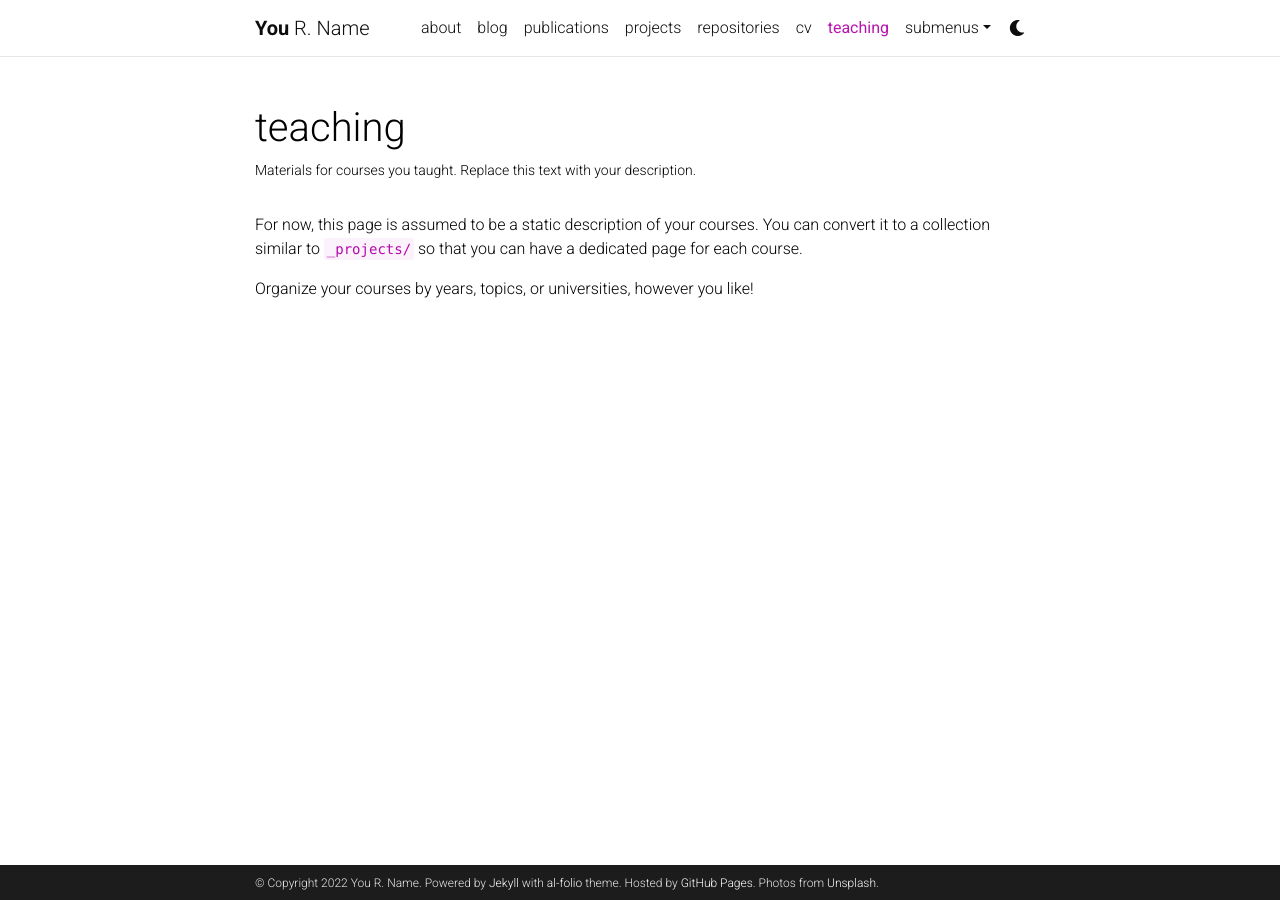
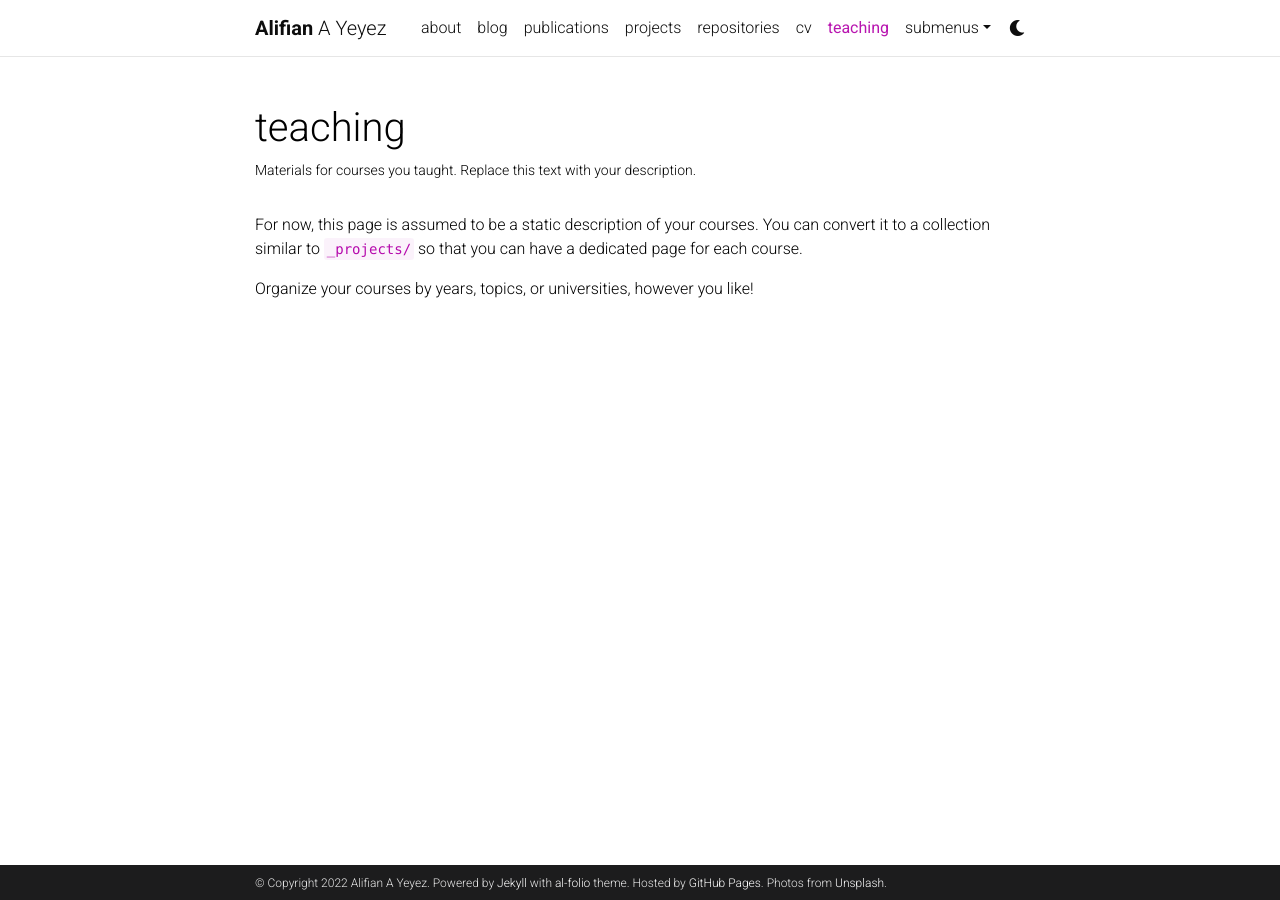
Before and after one commit to VarezY/VarezY.github.io, a Jekyll site: the page built from _pages/teaching.md, in a window 1280 px wide. Built offline with Jekyll 4.4.1, drawn with Linux system fonts in a browser that asks for light colours; comment, search, counter and statistics services are not loaded; a style sheet for code colours, icons or effects is not loaded.

Commit message:
Shitty plugin update

```diff
--- a/Gemfile
+++ b/Gemfile
@@ -1,6 +1,7 @@
 source 'https://rubygems.org'
 group :jekyll_plugins do
     gem 'jekyll'
+    gem 'jekyll-gist'
     gem 'jekyll-archives'
     gem 'jekyll-diagrams'
     gem 'jekyll-email-protect'
--- a/_config.yml
+++ b/_config.yml
@@ -3,9 +3,9 @@
 # -----------------------------------------------------------------------------
 
 title: blank # the website title (if blank, full name will be used instead)
-first_name: You
-middle_name: R.
-last_name: Name
+first_name: Alifian
+middle_name: A
+last_name: Yeyez
 email: you@example.com
 description: > # the ">" symbol means to ignore newlines until "footer_text:"
   A simple, whitespace theme for academics. Based on [*folio](https://github.com/bogoli/-folio) design.
```
Also changed, not shown: _pages/about.md (+1 -1 lines).
